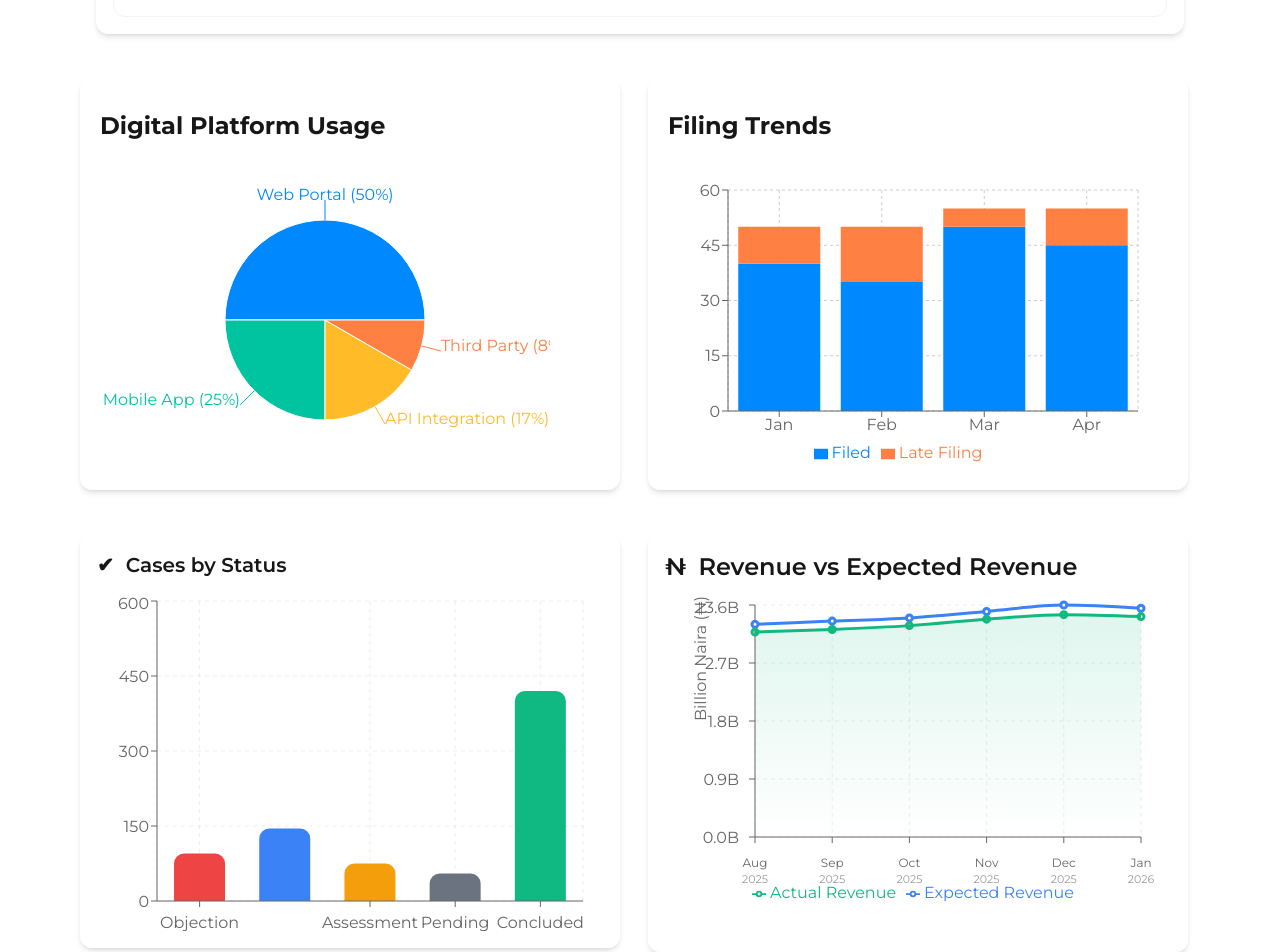
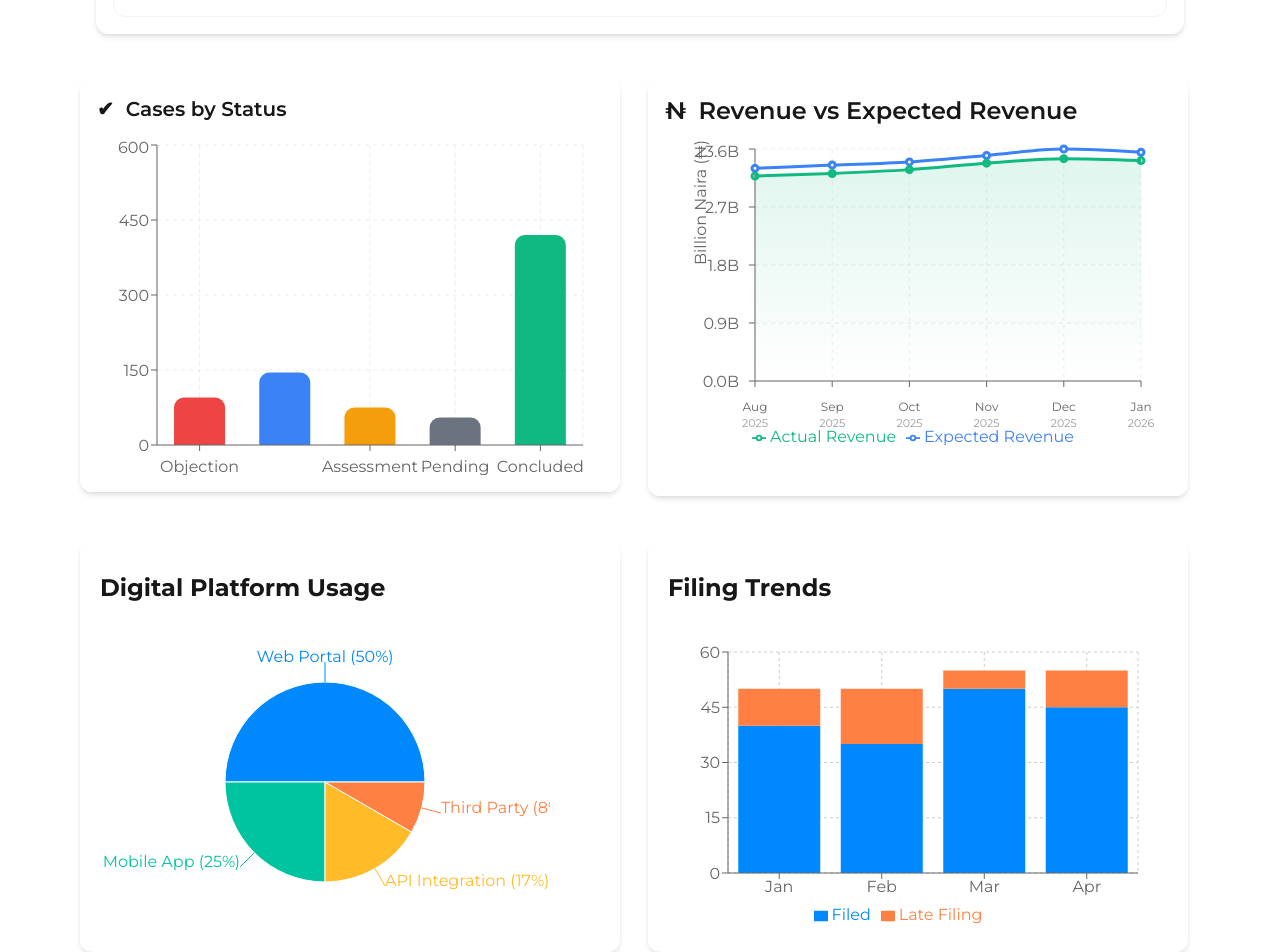
Before and after one commit to dimeji003/ComplianceDashboard, a Next.js app: page / in a window 1280 px wide. Shown: the part 1410-2362 px from the top of the page. Built offline with nearby package versions, Linux system fonts and the light colour scheme.

Commit message:
fix: main

```diff
--- a/src/app/components/Main.jsx
+++ b/src/app/components/Main.jsx
@@ -28,16 +28,16 @@ export default function Main(){
                 <CasesByStatusTable />
             </div>
 
-            <div className=' ml-20 flex flex-row gap-7 mt-11  m-auto'>
-                <DigitalPlatformUsage />
-                <FilingTrendsChart />
-            </div>
 
             <div className=' ml-20 flex flex-row gap-7 mt-11  m-auto'>
                 <CasesByStatus />
                 <RevenueVsExpectedRevenue />
             </div>
 
+            <div className=' ml-20 flex flex-row gap-7 mt-11  m-auto'>
+                <DigitalPlatformUsage />
+                <FilingTrendsChart />
+            </div>
             </div>
 
 
```
